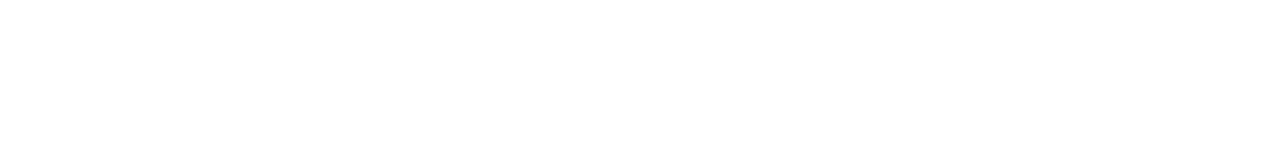
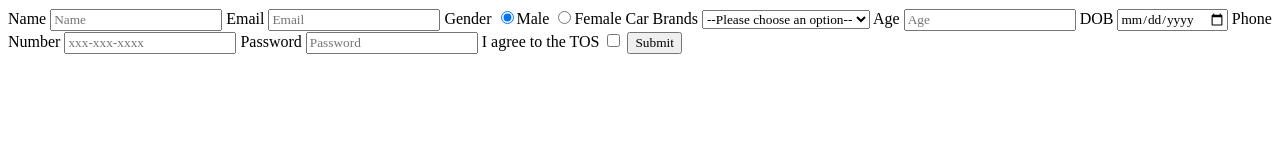
Before and after one commit to acciojob/signup-form-car-1aniket, a website: page main.html in a window 1280 px wide. Drawn offline with Linux system fonts and the light colour scheme; a web font is replaced by a local one.

Commit message:
created a submission

```diff
--- a/main.html
+++ b/main.html
@@ -4,10 +4,54 @@
 
 <head>
 	<link rel="stylesheet" href="styles.css">
+	<!-- Google Fonts -->
+	<link rel="preconnect" href="https://fonts.googleapis.com">
+<link rel="preconnect" href="https://fonts.gstatic.com" crossorigin>
+<link href="https://fonts.googleapis.com/css2?family=Parkinsans:wght@300..800&display=swap" rel="stylesheet">
 </head>
 
 <body>
 	<!-- the entire body must be written by student -->
+
+	<form action="" method="post">
+		<label for="name">Name</label>
+		<input type="text" id="name" placeholder="Name" required >
+
+		<label for="email">Email</label>
+		<input type="email" id="email" placeholder="Email" required >
+
+		<label for="g" >Gender</label>
+		<input type="radio" id="gender_m" name="g" checked>Male</input>
+		<input type="radio" id="gender_f" name="g">Female</input>
+
+		<label for="car_brands">Car Brands</label>
+		<select id="car_brands" >
+			<option selected >--Please choose an option--</option>
+			<option>BMW</option>
+			<option>YAMAHA</option>
+			<option>HONDA</option>
+		</select>
+
+		<label for="age">Age</label>
+		<input type="number" id="age" placeholder="Age" required>
+
+		<label for="dob">DOB</label>
+		<input type="date" id="dob"  required>
+
+		<label for="tel">Phone Number</label>
+		<input type="tel" id="tel"  placeholder="xxx-xxx-xxxx">
+
+		<label for="tel">Password</label>
+		<input type="password" id="password"  placeholder="Password" required>
+
+		<label for="tel">I agree to the TOS</label>
+		<input type="checkbox" id="tos"  required>
+
+		<input type="submit" value="Submit">
+
+
+	</form>
+
     <script type="text/javascript" src="./script.js">
 </script>
 
--- a/styles.css
+++ b/styles.css
@@ -1,2 +1,4 @@
-
-/* Your CSS Code here. */
+*
+{
+	font-family: "Parkinsans", serif;
+}
```
